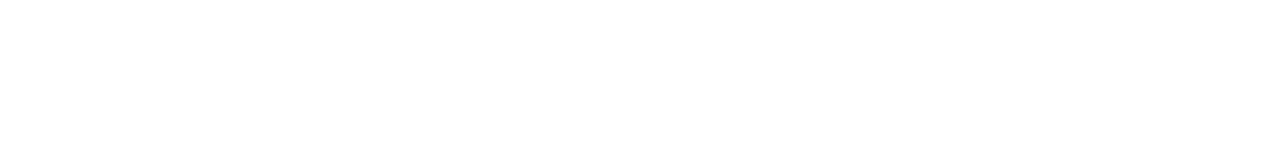
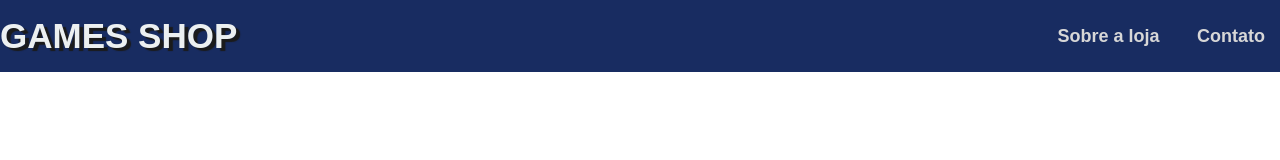
Before and after one commit to Riczzz/Projeto-1, a plain HTML site: page index.html in a window 1280 px wide. Drawn offline with Linux system fonts and the light colour scheme; a web font is replaced by a local one.

Commit message:
Create header

```diff
--- a/index.html
+++ b/index.html
@@ -3,9 +3,26 @@
 <head>
     <meta charset="UTF-8">
     <meta name="viewport" content="width=device-width, initial-scale=1.0">
-    <title>Document</title>
+
+    <link rel="stylesheet" href="main.css">
+
+    <title>Games Shop - A sua loja de games</title>
+
 </head>
 <body>
+    <header>
+        <div class="container">
 
+            <h1>GAMES SHOP</h1>
+
+            <nav>
+                <ul>
+                    <li><a href="#about">Sobre a loja</a></li>
+                    <li><a href="##contact">Contato</a></li>
+                </ul>
+            </nav>
+
+        </div>
+    </header>
 </body>
 </html>
--- /dev/null
+++ b/main.css
@@ -0,0 +1,59 @@
+@import url('https://fonts.cdnfonts.com/css/montserrat?styles=17402,17398,17400,17403,17391,17393,17389');
+
+
+* {
+    box-sizing: border-box;
+    margin: 0;
+    padding: 0;
+    font-family: 'MontSerrat', sans-serif;
+    text-decoration: none;
+    list-style: none;
+    outline: none;
+}
+
+html {
+    scroll-behavior: smooth;
+    -webkit-font-smoothing: antialiased;
+}
+
+.container {
+    max-width: 1280px;
+    width: 100%;
+    margin: 0 auto;
+}
+
+
+header {
+    background-color: #182C61;
+    padding: 16px 0;
+    color: #ecf0f1;
+}
+
+header .container {
+    display: flex;
+    align-items: center;
+    justify-content: space-between;
+}
+
+header h1 {
+    font-size: 35px;
+    font-weight: 900;
+    text-shadow: 4px 3px 1px #1b1b1b;
+}
+
+header nav li {
+    display: inline;
+    margin-left: 18px;
+    font-size: 18px;
+}
+
+header nav li a {
+    color: #d7d7d7;
+    font-weight: 700;
+    transition: all 0.3s;
+    margin-right: 15px;
+}
+
+header nav li a:hover {
+    color: #ecf0f1;
+}
```
Also changed, not shown: 1 other file.
